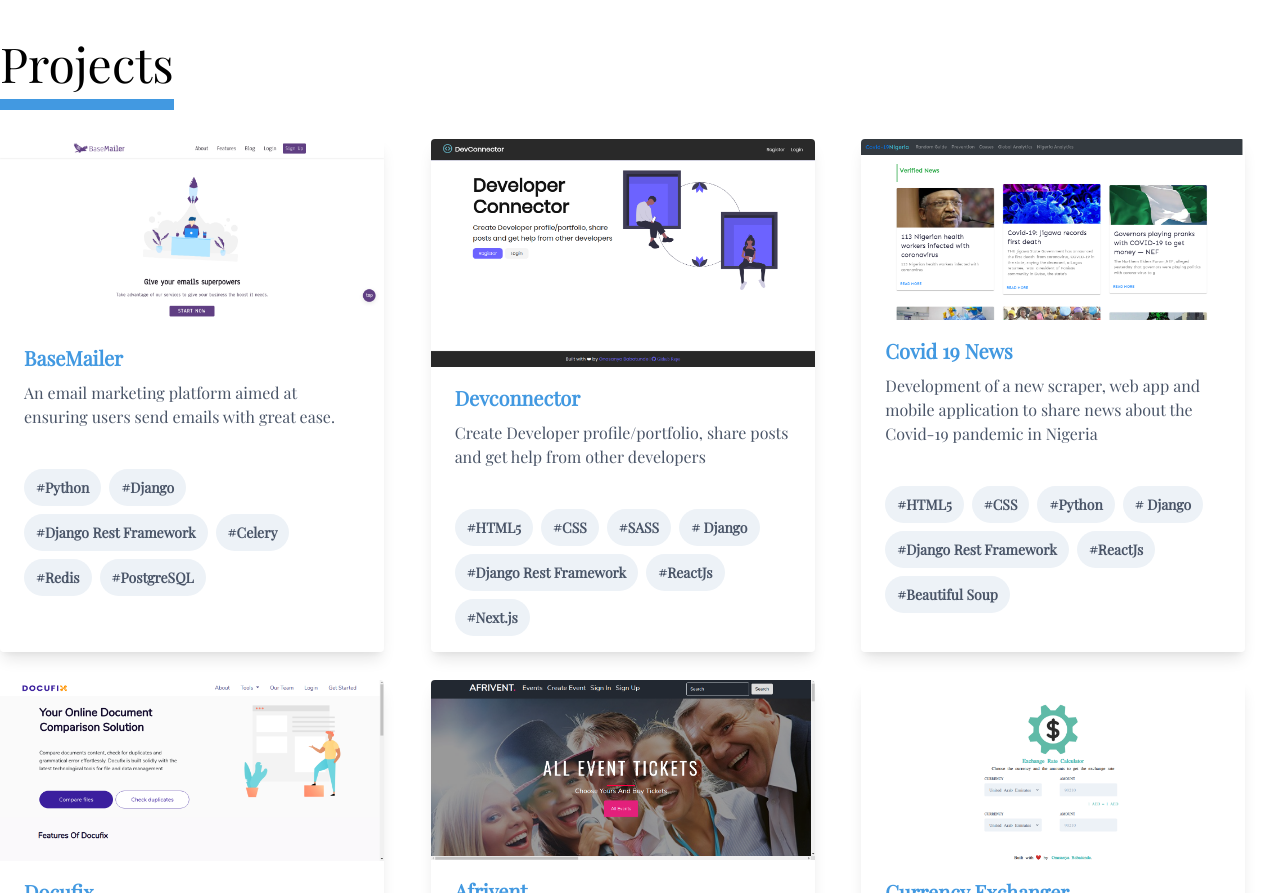
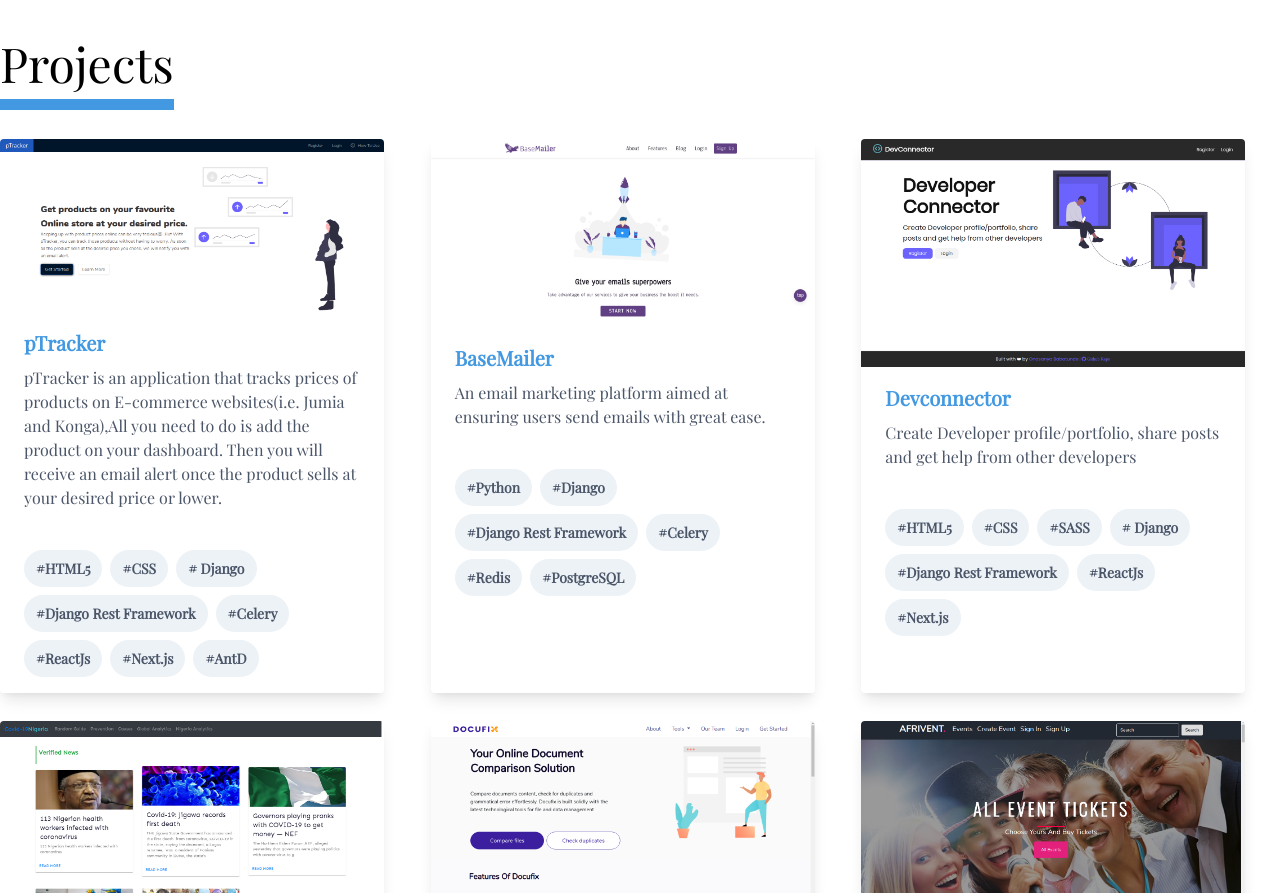
Before and after one commit to rammyblog/portfolio, a Next.js app: page / in a window 1280 px wide. Shown: the part 1280-2173 px from the top of the page. Built offline with nearby package versions, Linux system fonts and the light colour scheme.

Commit message:
Added pTracker

```diff
--- a/components/portfolio.js
+++ b/components/portfolio.js
@@ -1,6 +1,29 @@
 const portfolioDetails = [
   {
     id: 1,
+    projectName: "pTracker",
+    shortDesc:
+      "pTracker is an application that tracks prices of products on E-commerce websites(i.e. Jumia and Konga),All you need to do is add the product on your dashboard. Then you will receive an email alert once the product sells at your desired price or lower.",
+    web: "https://ptracker.vercel.app/",
+    github: "https://github.com/rammyblog/PriceTracker",
+    longDesc:
+      "pTracker is an application that tracks prices of products on E-commerce websites(i.e. Jumia and Konga),All you need to do is add the product on your dashboard. Then you will receive an email alert once the product sells at your desired price or lower.",
+    skills: [
+      "HTML5",
+      "CSS",
+      " Django",
+      "Django Rest Framework",
+      "Celery",
+      "ReactJs",
+      "Next.js",
+      "AntD",
+    ],
+    engagementPeriod: "July 2020",
+    image: "./portfolio_images/pTracker.png",
+  },
+
+  {
+    id: 2,
     projectName: "BaseMailer",
     shortDesc:
       "An email marketing platform aimed at ensuring users send emails with great ease.",
@@ -21,7 +44,7 @@
   },
 
   {
-    id: 2,
+    id: 3,
     projectName: "Devconnector",
     shortDesc:
       "Create Developer profile/portfolio, share posts and get help from other developers",
@@ -43,7 +66,7 @@
   },
 
   {
-    id: 3,
+    id: 4,
     projectName: "Covid 19 News",
     shortDesc:
       "Development of a new scraper, web app and mobile application to share news about the Covid-19 pandemic in Nigeria",
@@ -73,7 +96,7 @@
     image: "./portfolio_images/covidnewsng-netlify-app.png",
   },
   {
-    id: 4,
+    id: 5,
     projectName: "Docufix",
     shortDesc:
       "This is an app that compares document content and find out the differences contained in each of the files",
@@ -100,7 +123,7 @@
     image: "./portfolio_images/docufix.png",
   },
   {
-    id: 5,
+    id: 6,
     projectName: "Afrivent",
     shortDesc: "Event Ticketing Web App",
     web: "https://afrivent.herokuapp.com/",
@@ -125,7 +148,7 @@
   },
 
   {
-    id: 6,
+    id: 7,
     projectName: "Currency Exchanger",
     shortDesc: "An exchange rates website",
     web: "https://rates-exchanger.now.sh/",
```
Also changed, not shown: public/portfolio_images/pTracker.png (added).
